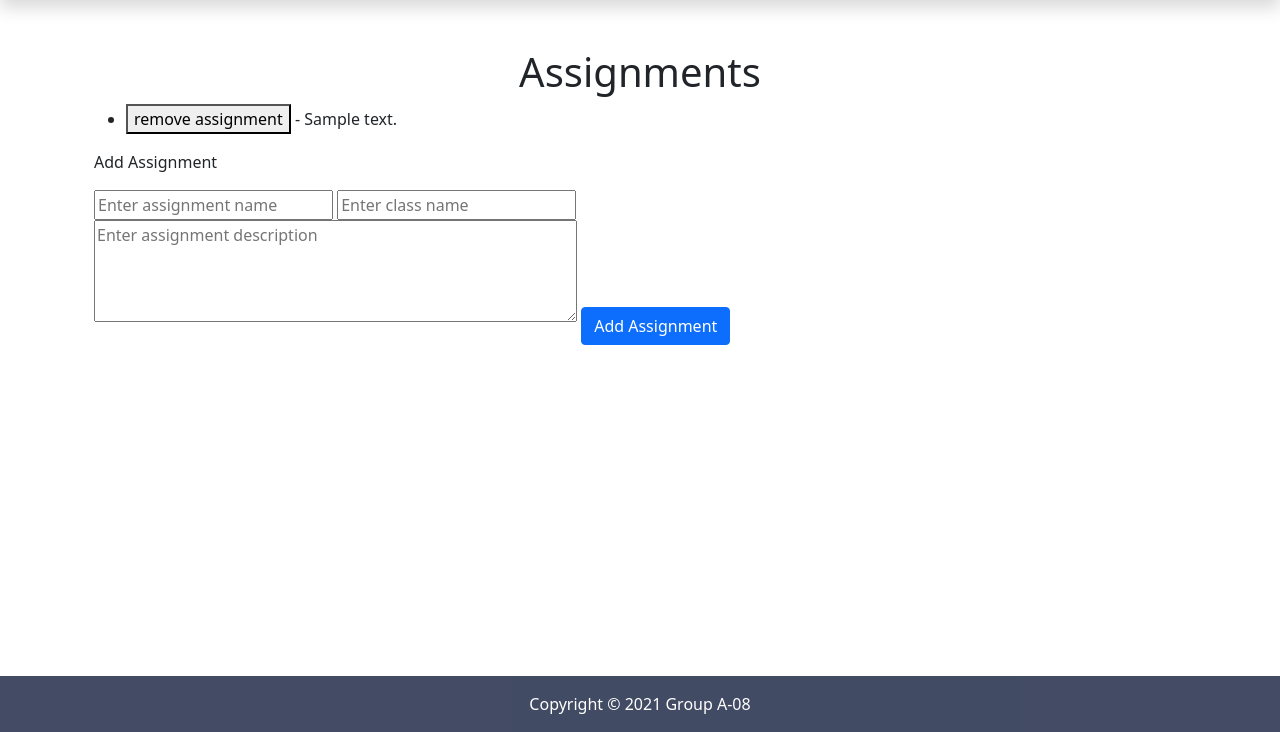
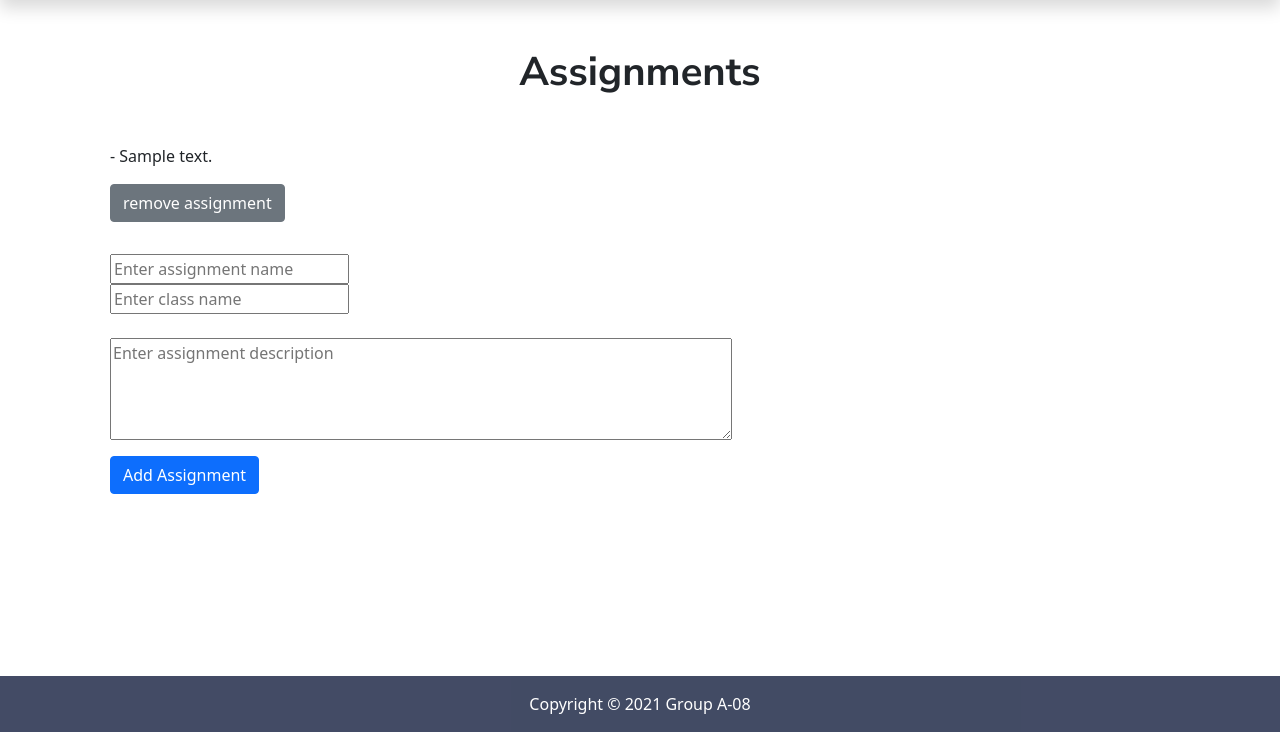
Before and after one commit to WilliamHaslet/wahoo-notes-website-project, a Django app: page /assignments/ in a window 1280 px wide. Shown: the part 68-800 px from the top of the page. Run offline with Django 3.2, Linux system fonts and the light colour scheme; a user stored in the database is signed in; tables that the repository leaves empty hold one stand-in row (values such as "Sample post"); some libraries are stand-ins or nearby versions.

Commit message:
addclasses and assignments ui

```diff
--- a/main_app/templates/main_app/assignments.html
+++ b/main_app/templates/main_app/assignments.html
@@ -11,37 +11,45 @@
 {% bootstrap_messages %}
 
 {% block content %}
-<head>
-    <title>Assignments</title>
-</head>
-
 <body>
-    <div class=" container">
-        <div class="d-flex justify-content-center">
-            <h1 class="mt-5">Assignments</h1>
-        </div>
-        <ul>
+    <center><h1 class=" mt-5" style= "font-family:'Nunito Sans', Arial"><b>Assignments</b></h1></center>
+    <br>
+         <div class= "container">
+             <div class="row justify-content-start">
+                 <div class="col-8">
+                     <div class="card border-0">
+                         <div class="card-body border-0">
+                             <ul class= "no-bullets">
                                  {% for assignment in my_assignments %}
                                  <li>
                                      <form method="POST" action="{% url 'main_app:removeAssignment' assignment.id %}"
                                          style="display: inline;">
                                          {% csrf_token %}
-                    <button>remove assignment</button>
                                          <p">{{asssignment.name}} - {{assignment.description}}</p>
+                                         <button type="button" class="btn btn-secondary">remove assignment</button>
                                      </form>
                                  </li>
-
                                  {% endfor %}
                              </ul>
-        <p>Add Assignment</p>
+                         </div>
+                     </div>
+                 </div>
+             </div>
+             <div class="col-4">
+                 <div class="card border-0">
+                   <div class="card-body border-0">
                      <form method="POST" action="{% url 'main_app:addAssignment' %}" style="display: inline;">
                          {% csrf_token %}
                          <input type="text" placeholder="Enter assignment name" name="assignment_name">
                          <input type="text" placeholder="Enter class name" name="class_name">
+                         <br><br>
+                         <textarea placeholder="Enter assignment description" name="description" rows="4" cols="65"></textarea>
                          <br>
-            <textarea placeholder="Enter assignment description" name="description" rows="4" cols="50"></textarea>
-            <button type="submit" value="Submit" class="btn btn-primary mt-3">Add Assignment</button>
+                         <button type="submit" value="Submit" class="btn btn-primary mt-3 text-center">Add Assignment</button>
                      </form>
+                     </div>
+                 </div>
+             </div>
          </div>
  </body>
 {% endblock %}
--- a/main_app/templates/main_app/filterclasses.html
+++ b/main_app/templates/main_app/filterclasses.html
@@ -31,11 +31,11 @@
             <li>
                 <form method="POST" action="{% url 'main_app:addCourse' course.id %}" style="display: inline;">
                     {% csrf_token %}
-                    <button>add course</button>
+                    <button class="btn btn-primary">add course</button>
                 </form>
                 <form method="POST" action="{% url 'main_app:removeCourse' course.id %}" style="display: inline;">
                     {% csrf_token %}
-                    <button>remove course</button>
+                    <button type="button" class="btn btn-secondary">remove course</button>
                     <strong><a href="{% url 'main_app:classdetail' course.id %}">{{course.subject}}
                             {{course.code}}</a> - {{course.name}}: {{course.section}}, {{course.professor}}</strong>
                 </form>
```
Also changed, not shown: main_app/templates/main_app/addclasses.html (+13 -10 lines). Lines whose indentation alone changed are shown as unchanged.
